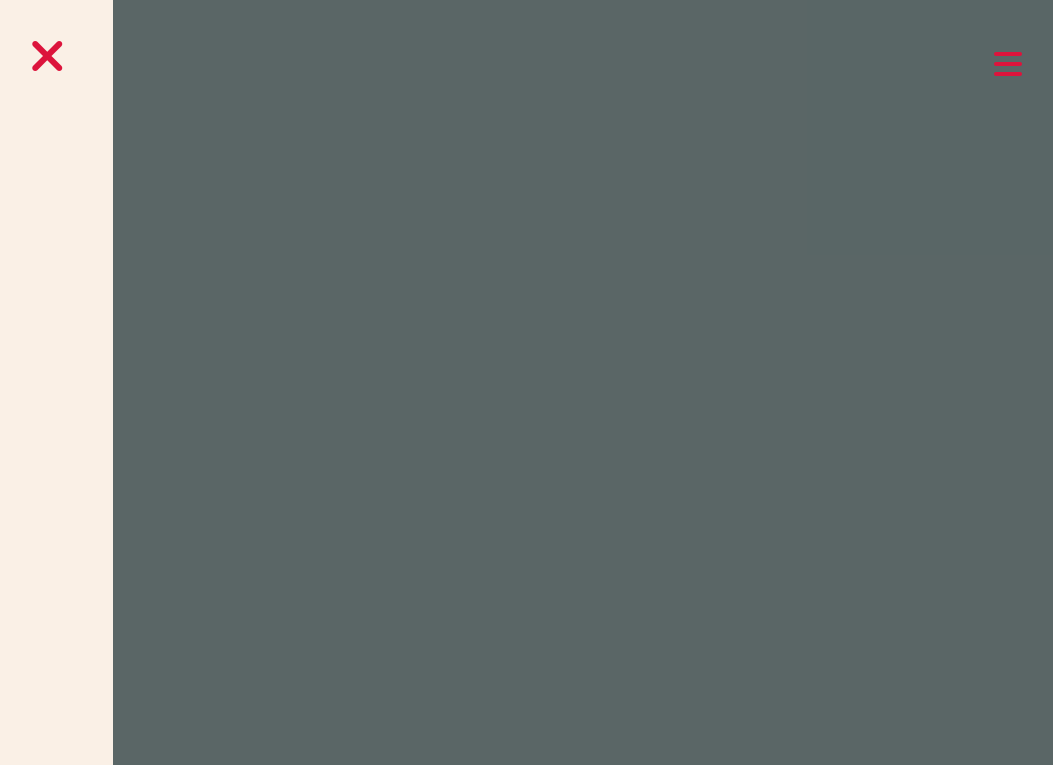
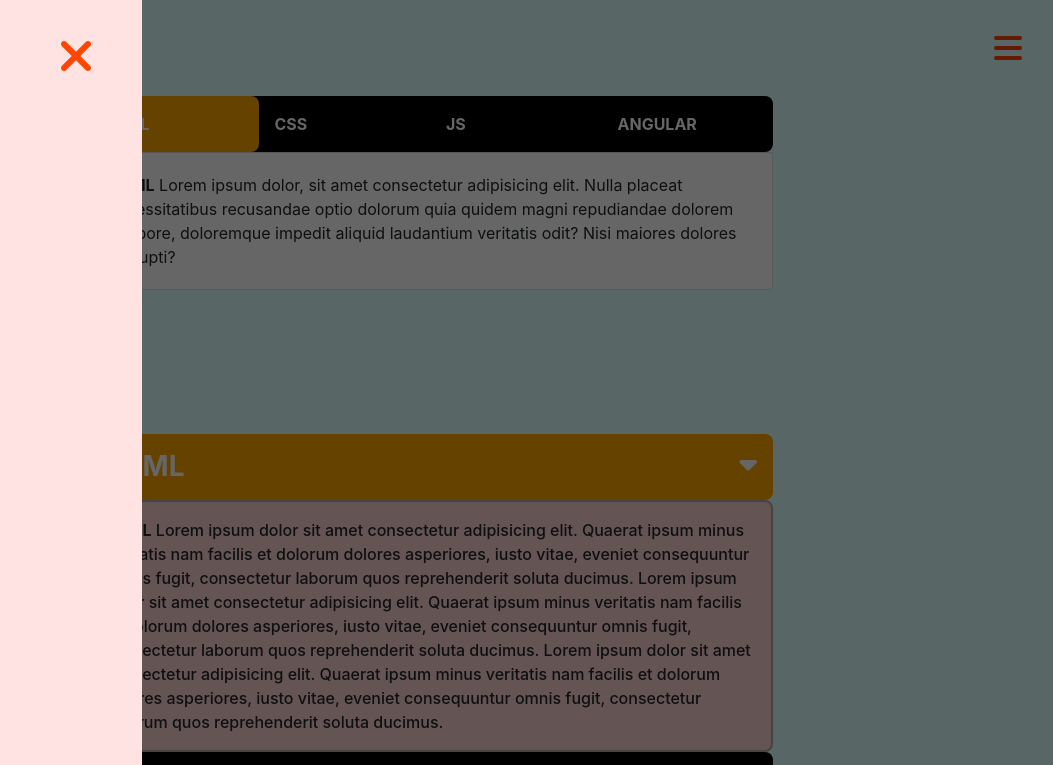
Before and after one commit to santoshsanap143145/17-DOM---tab--accordian--and-sidebar, a plain HTML site: page index.html in a window 1280 px wide. Both pictures are taken after a click on the icon 1218 px from the left and 64 px from the top of the page. Shown: the top 765 px of the page, without its empty margins (210-1263 px from the left). Drawn offline with nearby package versions, Linux system fonts and the light colour scheme.

Commit message:
small change in sidebar and backdrop css

```diff
--- a/assets/css/style.css
+++ b/assets/css/style.css
@@ -2,53 +2,57 @@
     background-color: #E0FFFF;
 }
 
+.sideBar{
+    width: 22rem;
+    min-height: 100vh;
+    background-color: rgb(255, 226, 226);
+    position: fixed;
+    left: 0;
+    top:0;
+    z-index: 2;
+}
 .menuI{
     font-size: 2rem;
-    color: #DC143C;
-    position: absolute;
+    position: fixed;
+    top: 2rem;
     right: 3rem;
-    top: 3rem;
-    cursor: pointer;
-    transition: all .5s linear;
-}
-
-
-
-.sideNavBar{
-    width: 20.2rem;
-    height: 100vh;
-    background-color: #FAF0E6;
-    position: fixed;
-    top: 0;
-    left: 0;
-    z-index: 2;
-}
-
-.closeI{
-    font-size: 3rem;
-    color: #DC143C;
-    position: absolute;
-    right: 3rem;
-    top: 2rem;
-    cursor: pointer;
-    transition: all .5s linear;
-}
-
-.menuI:is(:hover, :focus, :active),
-.closeI:is(:hover, :focus, :active){
-    color: navy;
-    transform: scale(.8) rotate(360deg);
-}
-
-.backdrop{
-    height: 100vh;
-    background-color: rgb(0, 0, 0, .6);
-    z-index: 1;
+    color: #ff4502;
+    transition: all .4s ease-in-out;
     cursor: pointer;
 }
 
 
 
+.closeI{
+    font-size: 3rem;
+    position: absolute;
+    color: #ff4502;
+    top: 2rem;
+    right: 3rem;
+    transition: all .4s ease-in-out;
+    cursor: pointer;
+}
+.menuI:is(:hover, :active, :focus),
+.closeI:is(:hover, :active, :focus){
+    transform: rotate(360deg) scale(.8);
+    color: rgb(81, 0, 142);
+}
+
+.backdrop{
+    background-color: rgba(0, 0, 0, 0.6);
+    width: 100%;
+    min-height: 100vh;
+    position: fixed;
+    top: 0;
+    left: 0;
+    cursor: pointer;
+    z-index: 1;
+}
+
+
+
+
+/* ------------------------------------------------------- */
 
 
 .tabHeading{
--- a/index.html
+++ b/index.html
@@ -20,14 +20,20 @@
     <link rel="stylesheet" href="./assets/css/style.css" />
   </head>
   <body>
-    <div>
+
+    <div class="barIcon">
       <i class="fa-solid fa-bars menuI" id="menuI"></i>
     </div>
 
-    <aside class="sideNavBar d-none" id="sideBar">
-      <i class="fa-solid fa-xmark closeI" id="closeI"></i>
+    <aside class="sideBar d-none" id="sideBar">
+      <div class="closeicon">
+        <i class="fa-solid fa-xmark closeI" id="closeI"></i>
+      </div>
     </aside>
     <div class="backdrop d-none" id="backdrop"></div>
+
+
+
 
     <section class="section">
       <div class="container mt-5 max-auto p-5">
```
